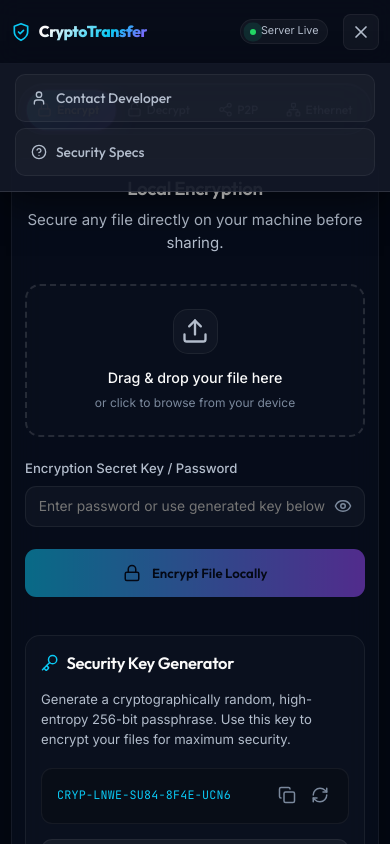
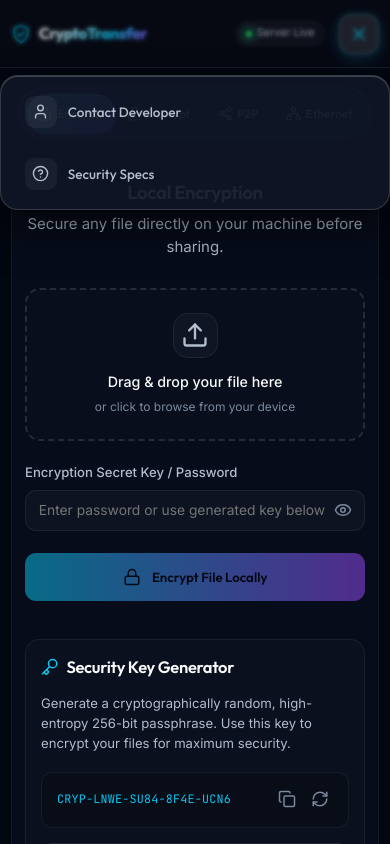
Before and after one commit to rajatava06/CryptoTransfer, a React (Vite) app: page / in a window 390 px wide. Both pictures are taken after a click on the button 360 px from the left and 31 px from the top of the page. Shown: the top 844 px of the page. Built offline with nearby package versions, Linux system fonts and the light colour scheme.

Commit message:
Refine mobile hamburger dropdown menu style and build

```diff
--- a/src/components/Header.jsx
+++ b/src/components/Header.jsx
@@ -149,8 +149,13 @@ export default function Header({ activeTab, setActiveTab, setContactOpen }) {
         </div>
       </div>
 
-      {/* Mobile Dropdown Menu — swipeable */}
+      {/* Mobile Dropdown Menu — Glassmorphic floating menu */}
       {menuOpen && (
+        <>
+          <div
+            className="mobile-dropdown-overlay"
+            onClick={() => setMenuOpen(false)}
+          />
           <div
             className="mobile-menu-dropdown"
             id="mobile-navigation-dropdown"
@@ -166,8 +171,8 @@ export default function Header({ activeTab, setActiveTab, setContactOpen }) {
               }}
               id="mobile-contact-btn"
             >
-            <User size={16} />
-            Contact Developer
+              <span className="mobile-menu-icon"><User size={17} /></span>
+              <span>Contact Developer</span>
             </button>
             <button
               type="button"
@@ -178,10 +183,11 @@ export default function Header({ activeTab, setActiveTab, setContactOpen }) {
               }}
               id="mobile-specs-btn"
             >
-            <HelpCircle size={16} />
-            Security Specs
+              <span className="mobile-menu-icon"><HelpCircle size={17} /></span>
+              <span>Security Specs</span>
             </button>
           </div>
+        </>
       )}
     </header>
   );
--- a/src/index.css
+++ b/src/index.css
@@ -1481,23 +1481,138 @@ a:hover {
     height: 6px;
   }
 
+  /* ── Hamburger toggle button ── */
   .hamburger-btn {
-    padding: 0.45rem;
-    min-width: 36px;
-    min-height: 36px; /* accessible touch target */
-  }
-
-  /* ── Mobile menu dropdown ── */
+    padding: 0.5rem;
+    min-width: 40px;
+    min-height: 40px;
+    border-radius: 12px;
+    border: 1px solid rgba(255, 255, 255, 0.14);
+    background: rgba(255, 255, 255, 0.05);
+    color: var(--text-primary);
+    backdrop-filter: blur(12px);
+    -webkit-backdrop-filter: blur(12px);
+    display: flex;
+    align-items: center;
+    justify-content: center;
+    cursor: pointer;
+    transition: all 0.25s cubic-bezier(0.16, 1, 0.3, 1);
+    box-shadow: 0 4px 12px rgba(0, 0, 0, 0.2);
+    -webkit-tap-highlight-color: transparent !important;
+  }
+
+  .hamburger-btn:hover,
+  .hamburger-btn.open {
+    background: rgba(255, 255, 255, 0.12);
+    border-color: rgba(56, 189, 248, 0.4);
+    color: var(--cyan-primary);
+    box-shadow: 0 4px 16px rgba(56, 189, 248, 0.2);
+  }
+
+  .hamburger-btn:active {
+    transform: scale(0.92);
+  }
+
+  /* ── Click-away overlay ── */
+  .mobile-dropdown-overlay {
+    position: fixed;
+    inset: 0;
+    z-index: 99;
+    background: rgba(0, 0, 0, 0.25);
+    backdrop-filter: blur(2px);
+    -webkit-backdrop-filter: blur(2px);
+    animation: dropdownFadeIn 0.2s ease-out forwards;
+  }
+
+  @keyframes dropdownFadeIn {
+    from { opacity: 0; }
+    to { opacity: 1; }
+  }
+
+  /* ── Mobile Menu Floating Glass Card ── */
   .mobile-menu-dropdown {
-    padding: 0.75rem 1rem 1rem;
-    gap: 0.4rem;
+    position: absolute;
+    top: calc(100% + 0.5rem);
+    right: 1rem;
+    min-width: 230px;
+    padding: 0.5rem;
+    display: flex;
+    flex-direction: column;
+    gap: 0.35rem;
+    border-radius: 18px;
+    border: 1px solid rgba(255, 255, 255, 0.16);
+    background: rgba(15, 22, 38, 0.94);
+    backdrop-filter: blur(24px) saturate(180%);
+    -webkit-backdrop-filter: blur(24px) saturate(180%);
+    box-shadow:
+      0 20px 48px -8px rgba(0, 0, 0, 0.75),
+      0 0 0 1px rgba(0, 0, 0, 0.4),
+      inset 0 1px 0 rgba(255, 255, 255, 0.2);
+    z-index: 100;
+    animation: menuSlideDown 0.25s cubic-bezier(0.16, 1, 0.3, 1) forwards;
+    transform-origin: top right;
+  }
+
+  @keyframes menuSlideDown {
+    from {
+      opacity: 0;
+      transform: translateY(-8px) scale(0.95);
+    }
+    to {
+      opacity: 1;
+      transform: translateY(0) scale(1);
+    }
   }
 
   .mobile-menu-item {
-    padding: 0.85rem 1rem;
-    font-size: 0.92rem;
-    min-height: 48px; /* WCAG AA touch target */
-    border-radius: 10px;
+    display: flex;
+    align-items: center;
+    gap: 0.75rem;
+    padding: 0.75rem 1rem;
+    min-height: 46px;
+    border-radius: 12px;
+    background: transparent;
+    border: 1px solid transparent;
+    color: var(--text-secondary);
+    font-family: var(--font-heading);
+    font-size: 0.9rem;
+    font-weight: 500;
+    cursor: pointer;
+    transition: all 0.2s cubic-bezier(0.16, 1, 0.3, 1);
+    width: 100%;
+    text-align: left;
+    -webkit-tap-highlight-color: transparent !important;
+  }
+
+  .mobile-menu-icon {
+    display: flex;
+    align-items: center;
+    justify-content: center;
+    width: 32px;
+    height: 32px;
+    border-radius: 9px;
+    background: rgba(255, 255, 255, 0.05);
+    color: var(--text-secondary);
+    transition: all 0.2s ease;
+  }
+
+  .mobile-menu-item:hover,
+  .mobile-menu-item.active {
+    background: linear-gradient(135deg, rgba(56, 189, 248, 0.12) 0%, rgba(168, 85, 247, 0.12) 100%);
+    color: #ffffff;
+    font-weight: 600;
+    border-color: rgba(56, 189, 248, 0.25);
+  }
+
+  .mobile-menu-item:hover .mobile-menu-icon,
+  .mobile-menu-item.active .mobile-menu-icon {
+    background: linear-gradient(135deg, var(--cyan-primary), var(--purple-primary));
+    color: var(--bg-darker);
+    box-shadow: 0 4px 12px rgba(56, 189, 248, 0.3);
+  }
+
+  .mobile-menu-item:active {
+    transform: scale(0.97);
   }
 
   /* ── Mobile Top Floating Rounded Pill Bar (≤ 768px) ── */
```
Lines whose indentation alone changed are shown as unchanged.
